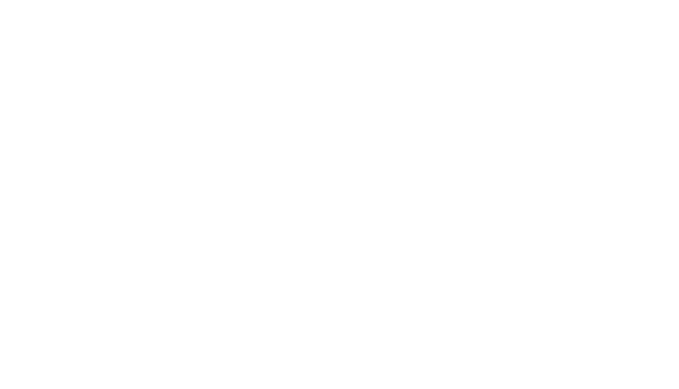
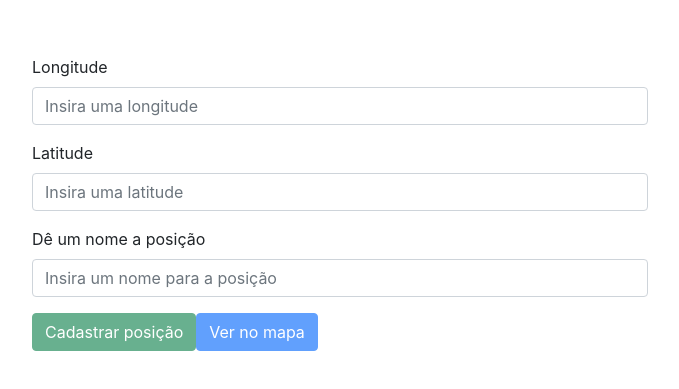
Before and after one commit to alexandredamasceno/tracepack-challenge, a React (Create React App) app: page /addPoints in a window 1280 px wide. Before the commit this address had no page. Shown: the part 105-494 px from the top of the page, without its empty margins (300-979 px from the left). Built offline with nearby package versions, Linux system fonts and the light colour scheme.

Commit message:
Feat: creates the logic of registering the points and redirecting them to the map for visualization

```diff
--- a/src/App.js
+++ b/src/App.js
@@ -3,6 +3,7 @@ import { Routes, Route } from 'react-router-dom';
 import Map from './pages/Map';
 import Login from './pages/Login';
 import Register from './pages/Register';
+import AddPoints from './pages/AddPoints';
 
 
 function App() {
@@ -12,6 +13,7 @@ function App() {
         <Route path="/" element={ <Login /> } />
         <Route path="/home" element={ <Map /> } />
         <Route path="/register" element={ <Register /> } />
+        <Route path="/addPoints" element={ <AddPoints /> } />
       </Routes>
     </div>
   );
--- /dev/null
+++ b/src/pages/AddPoints.js
@@ -0,0 +1,99 @@
+import React, { useState, useEffect } from 'react';
+import { useNavigate } from 'react-router-dom';
+
+function AddPoints() {
+  const [longitude, setLongitude] = useState('');
+  const [latitude, setLatitude] = useState('');
+  const [positionName, setPositionName] = useState('');
+  const [geoJSON, setGeoJSON] = useState([]);
+  const [isDisabled, setIsDisabled] = useState(true);
+  const [isMapDisabled, setIsMapDisabled] = useState(true);
+
+  // Instancia o useNavigate
+  const navigate = useNavigate();
+
+  useEffect(() => {
+    if (!longitude || !latitude) {
+        setIsDisabled(true);
+    } else {
+        setIsDisabled(false);
+    }
+  }, [longitude, latitude]);
+
+  const sendPositions = (e) => {
+    e.preventDefault();
+    const newPoints = {
+        type: "Feature",
+        geometry: {
+            type: "Point",
+            coordinates: [+longitude, +latitude]
+        },
+        properties: {
+            pointName: positionName,
+        }
+    }
+    setGeoJSON([...geoJSON, newPoints]);
+    let { features } = JSON.parse(localStorage.getItem('featureCollection'));
+    features.push(newPoints);
+    localStorage.setItem('featureCollection', JSON.stringify({ type: 'FeatureCollection', features}));
+    setIsMapDisabled(false);
+  }
+
+  return (
+    <div className="container">
+      <form>
+        <div className="mb-3">
+          <label htmlFor="longitude" class="form-label">Longitude</label>
+          <input
+            type="text"
+            className="form-control"
+            id="longitude"
+            name="longitude-input"
+            placeholder="Insira uma longitude"
+            onChange={ (e) => setLongitude(e.target.value) }
+          />
+        </div>
+        <div className="mb-3">
+          <label htmlFor="latitude" className="form-label">Latitude</label>
+          <input
+            type="text"
+            className="form-control"
+            id="latitude"
+            name="latitude-input"
+            placeholder="Insira uma latitude"
+            onChange={ (e) => setLatitude(e.target.value) }
+          />
+        </div>
+        <div className="mb-3">
+          <label htmlFor="name-position" className="form-label">Dê um nome a posição</label>
+          <input
+            type="text"
+            className="form-control"
+            id="name-position"
+            name="position"
+            placeholder="Insira um nome para a posição"
+            onChange={ (e) => setPositionName(e.target.value) }
+          />
+        </div>
+        <button
+            type="submit"
+            className="btn btn-success"
+            disabled={ isDisabled }
+            onClick={ (e) => sendPositions(e) }
+          >
+            Cadastrar posição
+        </button>
+        <button
+            type="submit"
+            className="btn btn-primary"
+            disabled={ isMapDisabled }
+            onClick={ () => navigate('/home') }
+          >
+            Ver no mapa
+        </button>
+      </form>
+    </div>
+  );
+}
+
+export default AddPoints;
--- a/src/pages/Map.js
+++ b/src/pages/Map.js
@@ -1,6 +1,7 @@
 import React from 'react';
 import L from 'leaflet';
 import { MapContainer, TileLayer, Marker, Popup } from 'react-leaflet';
+import { NavLink } from 'react-router-dom';
 import '../App.css'
 import greenImageIcon from '../images/leaf-green.png'
 import greenIconShadow from '../images/leaf-shadow.png';
@@ -12,22 +13,50 @@ const greenIcon = L.icon({
   iconSize: [38, 95],
   shadowSize: [50, 64],
   iconAnchor: [22, 94],
+  shadowAnchor: [4, 62],
   popupAnchor: [-3, -76],
 });
 
+
 function Map() {
+  // Assim que o usuário entra na aplicação eu já preparo ambiente para guardar as features
+  const featureCollection = JSON.parse(localStorage.getItem('featureCollection'));
+  if (!featureCollection) {
+    localStorage.setItem('featureCollection', JSON.stringify({
+    type: "FeatureCollection",
+    features: [],
+    }))
+  }
+
+  const DEFAULT = [51.508742458803326, -0.1263427734375];
+
   return (
-    <MapContainer className="map" center={[-6.493820947466801, -43.703956604003906]} zoom={13}>
+    <div>
+        <div>
+          <h1>uMap</h1>
+          <ul>
+            <li>
+              <NavLink to="/addPoints">Cadastrar Posições</NavLink>
+            </li>
+            <li></li>
+          </ul>
+        </div>
+        <MapContainer className="map" center={[51.508742458803326, -0.1263427734375]} zoom={13}>
         <TileLayer
         attribution='&copy; <a href="https://www.openstreetmap.org/copyright">OpenStreetMap</a> contributors'
         url="https://{s}.tile.openstreetmap.org/{z}/{x}/{y}.png"
         />
-      <Marker position={[-6.493820947466801, -43.703956604003906]} icon={greenIcon}>
+        {
+            featureCollection.features.map((feature) => (
+                <Marker position={[feature.geometry.coordinates[0], feature.geometry.coordinates[1]] || DEFAULT} icon={greenIcon}>
                     <Popup>
-          A pretty CSS3 popup. <br /> Easily customizable.
+                      {feature.properties.pointName}
                     </Popup>
                 </Marker>
+            ))
+        }
         </MapContainer>
+    </div>
   );
 }
 
```
Lines whose indentation alone changed are shown as unchanged.
